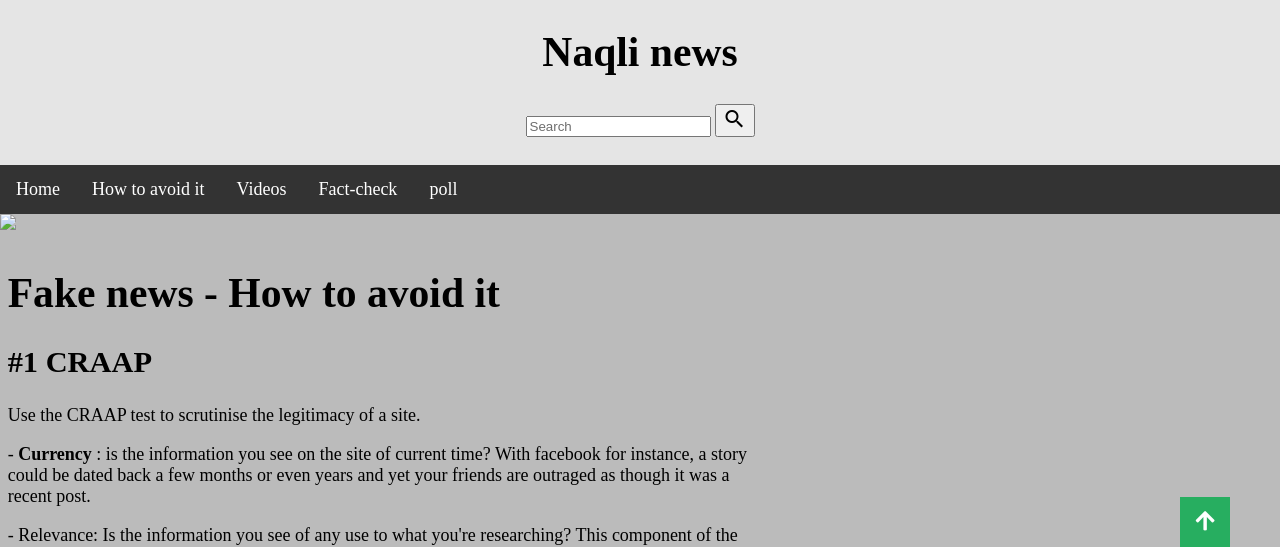
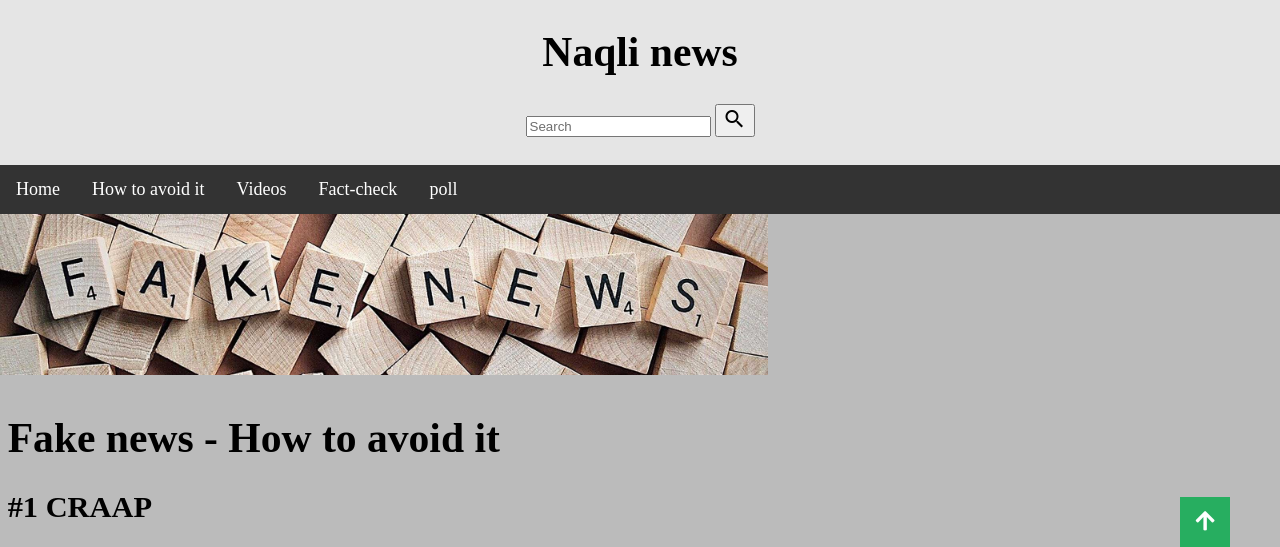
Before and after one commit to KuroAK/Naqli-news, a plain HTML site: page avoiding-it.html in a window 1280 px wide. Shown: the part 213-760 px from the top of the page. Drawn offline with Linux system fonts and the light colour scheme.

Commit message:
Update avoiding-it.html

```diff
--- a/avoiding-it.html
+++ b/avoiding-it.html
@@ -121,7 +121,7 @@ ul{font-family:'Times New Roman', Times, serif;color:#000000;font-size:18px}
 <!--main content-->
   <div class="main">
 <div id="hero">
-<img src="C:\Users\Contingent\Desktop\Naqli News\images/fake-2355686_1280.jpg" class="center" width=100% height=auto/>
+<img src="kuro/hero.jpg"class="center" width=100% height=auto/>
 
 </div> <!--end of hero image-->
 
```
